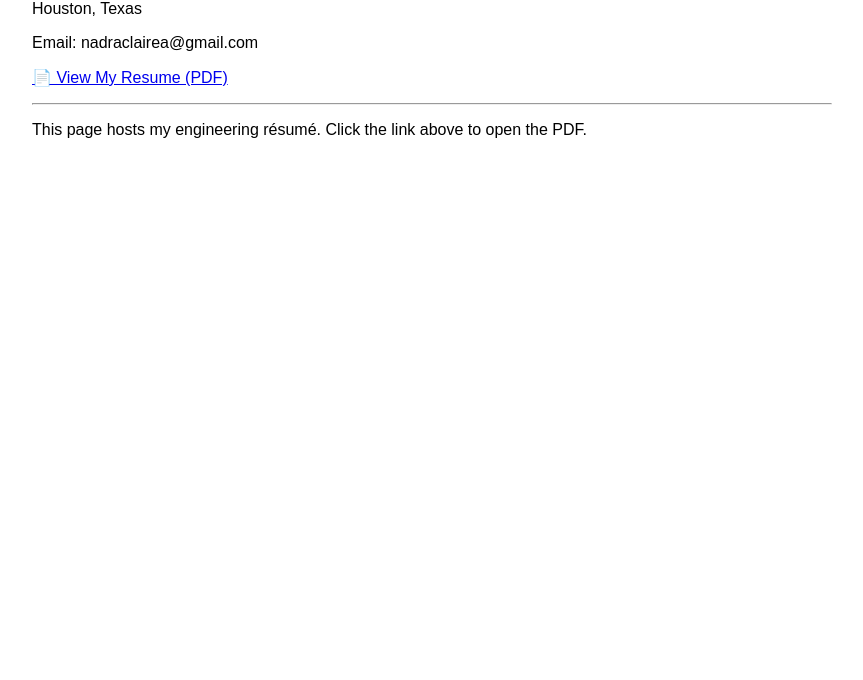
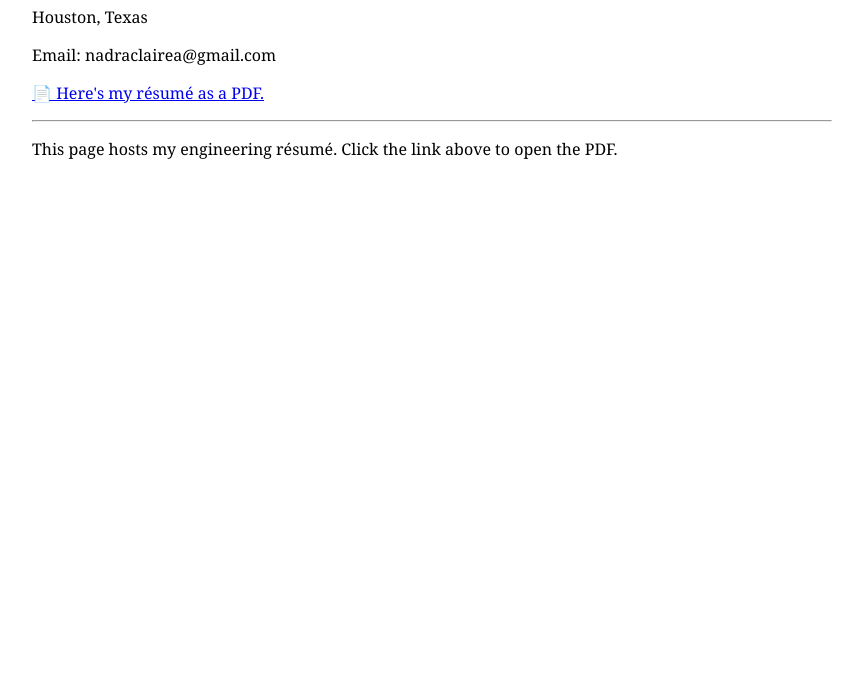
Before and after one commit to nadraclaire/nadraclaire.github.io, a plain HTML site: page index.html in a window 1280 px wide. Shown: the part 120-800 px from the top of the page, without its empty margins (208-1071 px from the left). Drawn offline with Linux system fonts and the light colour scheme.

Commit message:
index.html

```diff
--- a/index.html
+++ b/index.html
@@ -2,14 +2,14 @@
 <html>
 <head>
     <meta charset="UTF-8">
-    <title>Nadra-Claire Assad – Resume</title>
+    <title>Nadra-Claire Assad</title>
 </head>
-<body style="font-family: Arial; max-width: 800px; margin: auto; padding: 40px;">
+<body style="font-family: Georgia; max-width: 800px; margin: auto; padding: 40px;">
 
     <h1>Nadra-Claire Assad</h1>
     <p>Houston, Texas</p>
     <p>Email: nadraclairea@gmail.com</p>
-    <p><a href="Assad_NadraClaire_Resume.pdf" target="_blank">📄 View My Resume (PDF)</a></p>
+    <p><a href="Assad_NadraClaire_Resume.pdf" target="_blank">📄 Here's my résumé as a PDF.</a></p>
 
     <hr>
 
```
